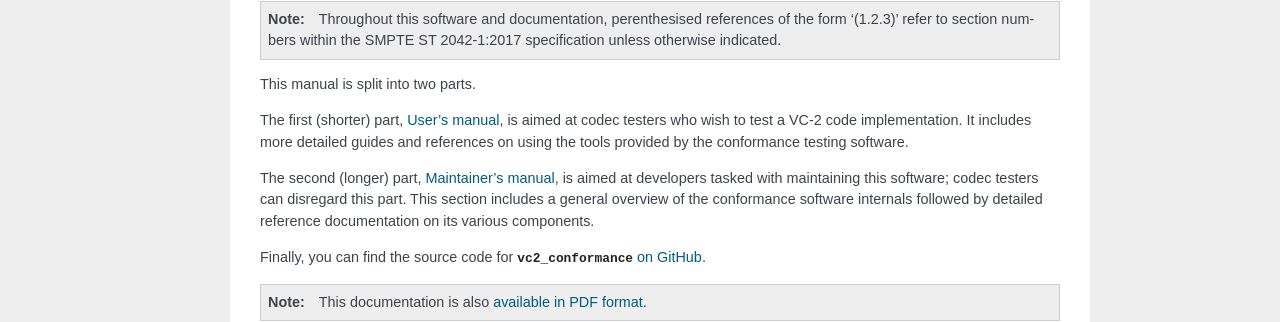
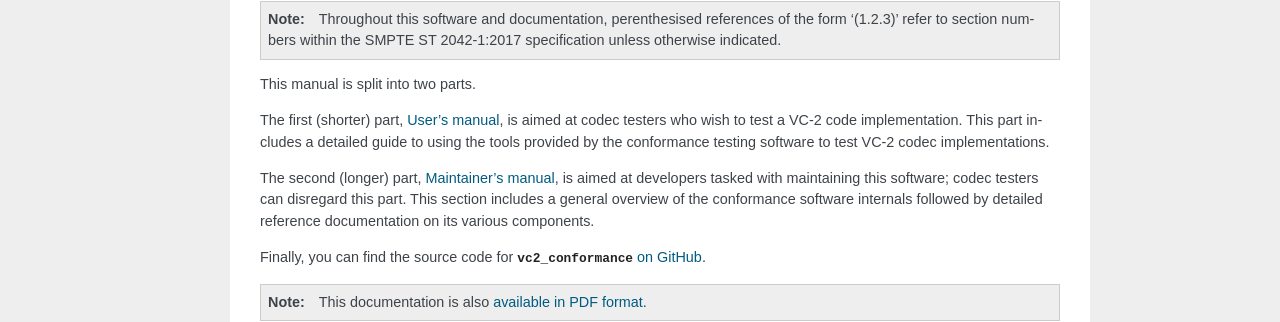
Before and after one commit to bbc/vc2_conformance, a Sphinx documentation site: the page built from docs/source/index.rst, in a window 1280 px wide. Shown: the part 368-690 px from the top of the page. Built offline with Sphinx 7.4.7, drawn with Linux system fonts in a browser that asks for light colours.

Commit message:
Improve description of part 1 of docs.

```diff
--- a/docs/source/index.rst
+++ b/docs/source/index.rst
@@ -28,8 +28,9 @@ standards and recommended practices:
 This manual is split into two parts.
 
 The first (shorter) part, :ref:`user-documentation`, is aimed at codec testers
-who wish to test a VC-2 code implementation. It includes more detailed guides
-and references on using the tools provided by the conformance testing software.
+who wish to test a VC-2 code implementation. This part includes a detailed
+guide to using the tools provided by the conformance testing software to test
+VC-2 codec implementations.
 
 The second (longer) part, :ref:`maintainer-documentation`, is aimed at
 developers tasked with maintaining this software; codec testers can
```
